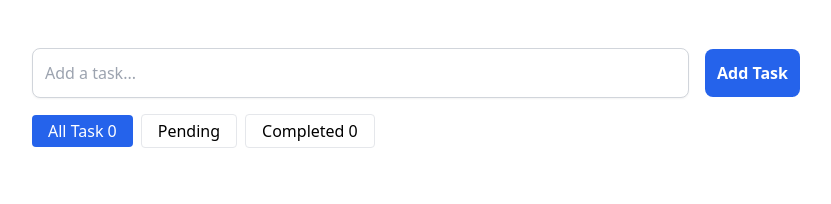
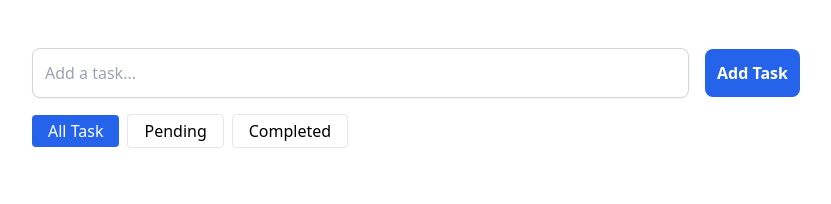
Before and after one commit to armanjes/react-todo-app, a React (Vite) app: page / in a window 1280 px wide. Shown: the top 204 px of the page, without its empty margins (224-1055 px from the left). Built offline with nearby package versions, Linux system fonts and the light colour scheme.

Commit message:
Update App.jsx

```diff
--- a/src/App.jsx
+++ b/src/App.jsx
@@ -99,7 +99,7 @@ const App = () => {
               onClick={() => setFilter("all")}
               className={`px-4 py-1 rounded ${isActive("all")}`}
             >
-              All Task {task && task.length}
+              All Task {task.length > 0 && task.length}
             </button>
             <button
               onClick={() => setFilter("pending")}
@@ -111,7 +111,7 @@ const App = () => {
               onClick={() => setFilter("completed")}
               className={`px-4 py-1 border rounded ${isActive("completed")}`}
             >
-              Completed {task && task.filter((item) => item.completed).length}
+              Completed {task.length > 0 && task.filter((item) => item.completed).length}
             </button>
           </div>
 
```
